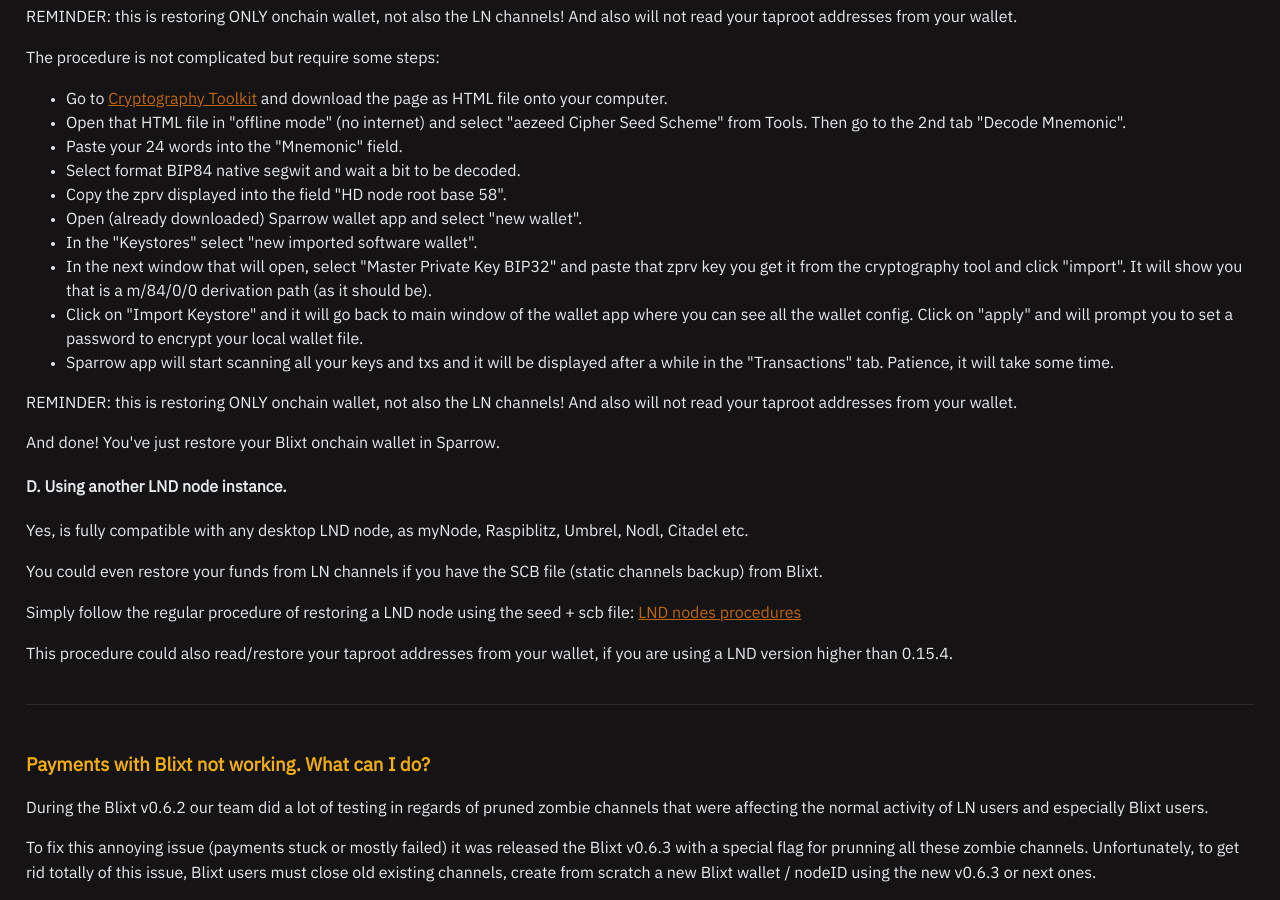
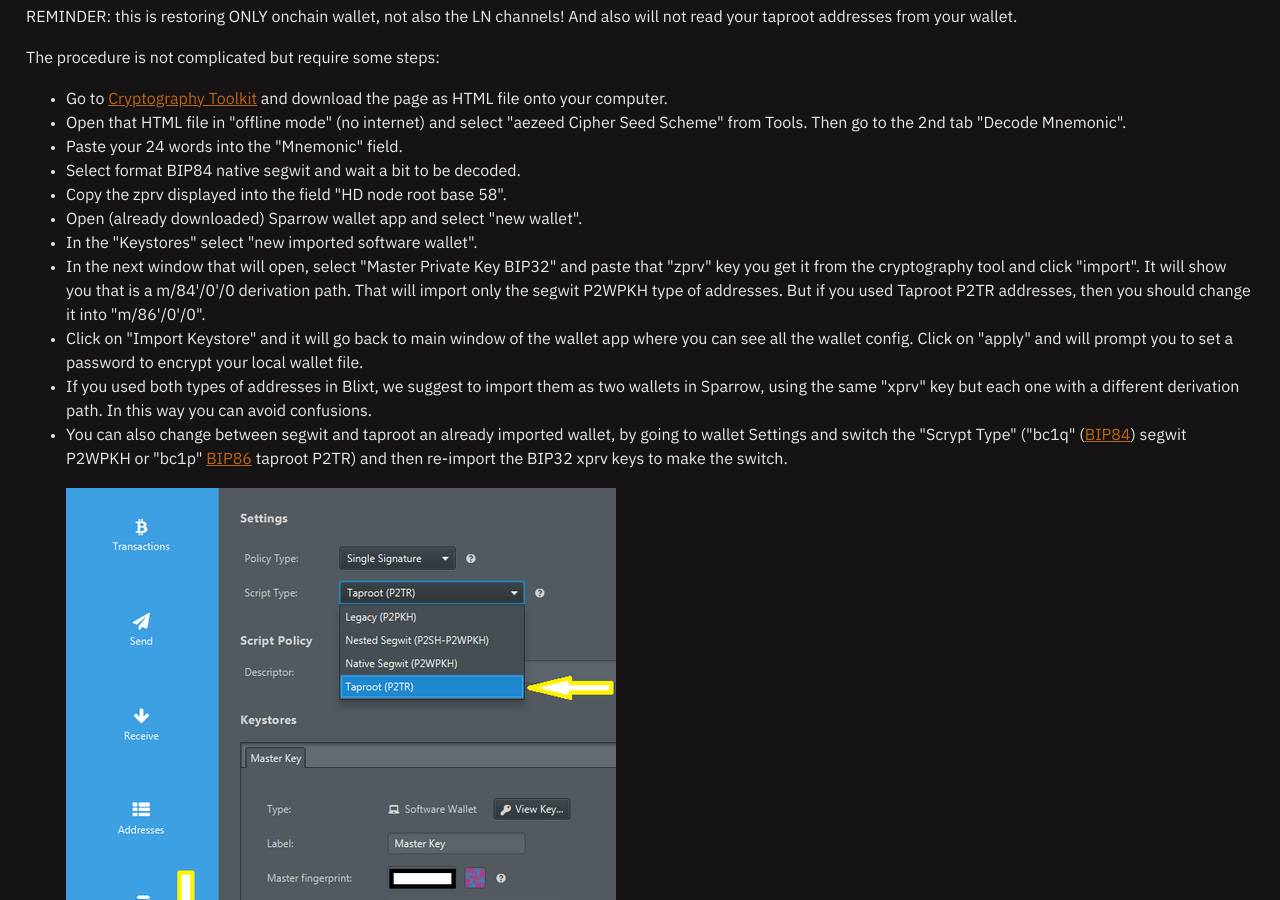
Before and after one commit to BlixtWallet/blixtwallet.github.io, a Jekyll site: the page built from faq.html, in a window 1280 px wide and 900 px high, scrolled down 14392 px. Built offline with Jekyll 4.4.1, drawn with Linux system fonts in a browser that asks for light colours.

Commit message:
correction import sparrow

```diff
--- a/faq.html
+++ b/faq.html
@@ -681,10 +681,11 @@
       <li>Copy the zprv displayed into the field "HD node root base 58".</li>
       <li>Open (already downloaded) Sparrow wallet app and select "new wallet".</li>
       <li>In the "Keystores" select "new imported software wallet".</li>
-      <li>In the next window that will open, select "Master Private Key BIP32" and paste that zprv key you get it from the cryptography tool
-          and click "import". It will show you that is a m/84/0/0 derivation path (as it should be).</li>
-      <li>Click on "Import Keystore" and it will go back to main window of the wallet app where you can see all the wallet config.
-          Click on "apply" and will prompt you to set a password to encrypt your local wallet file.</li>
+      <li>In the next window that will open, select "Master Private Key BIP32" and paste that "zprv" key you get it from the cryptography tool and click "import". It will show you that is a m/84'/0'/0 derivation path. That will import only the segwit P2WPKH type of addresses. But if you used Taproot P2TR addresses, then you should change it into "m/86'/0'/0".</li>
+      <li>Click on "Import Keystore" and it will go back to main window of the wallet app where you can see all the wallet config. Click on "apply" and will prompt you to set a password to encrypt your local wallet file.</li>
+      <li>If you used both types of addresses in Blixt, we suggest to import them as two wallets in Sparrow, using the same "xprv" key but each one with a different derivation path. In this way you can avoid confusions.</li>
+      <li>You can also change between segwit and taproot an already imported wallet, by going to wallet Settings and switch the "Scrypt Type" ("bc1q" (<a href="https://github.com/bitcoin/bips/blob/master/bip-0084.mediawiki">BIP84</a>) segwit P2WPKH or "bc1p" <a href="https://github.com/bitcoin/bips/blob/master/bip-0086.mediawiki">BIP86</a> taproot P2TR) and then re-import the BIP32 xprv keys to make the switch.</li>
+      <p><img src="assets/images/shtf-sparrow-p2tr.png" align="center" alt="Sparrow wallet settings"/></p>
       <li>Sparrow app will start scanning all your keys and txs and it will be displayed after
           a while in the "Transactions" tab. Patience, it will take some time.</li>
     </ul>
```
Also changed, not shown: faq_es.html (+5 -4 lines), assets/images/shtf-sparrow-p2tr.png (added).
